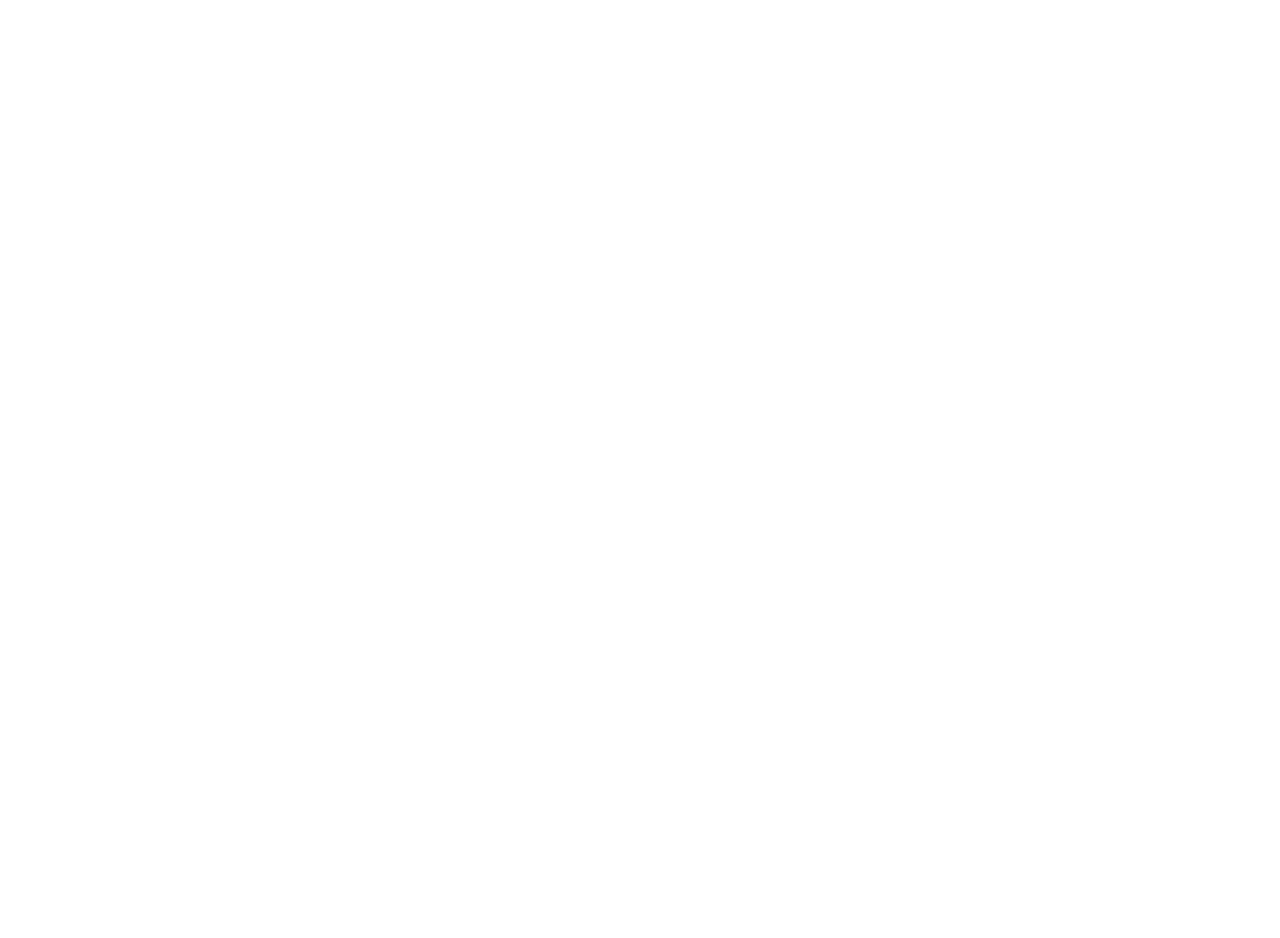
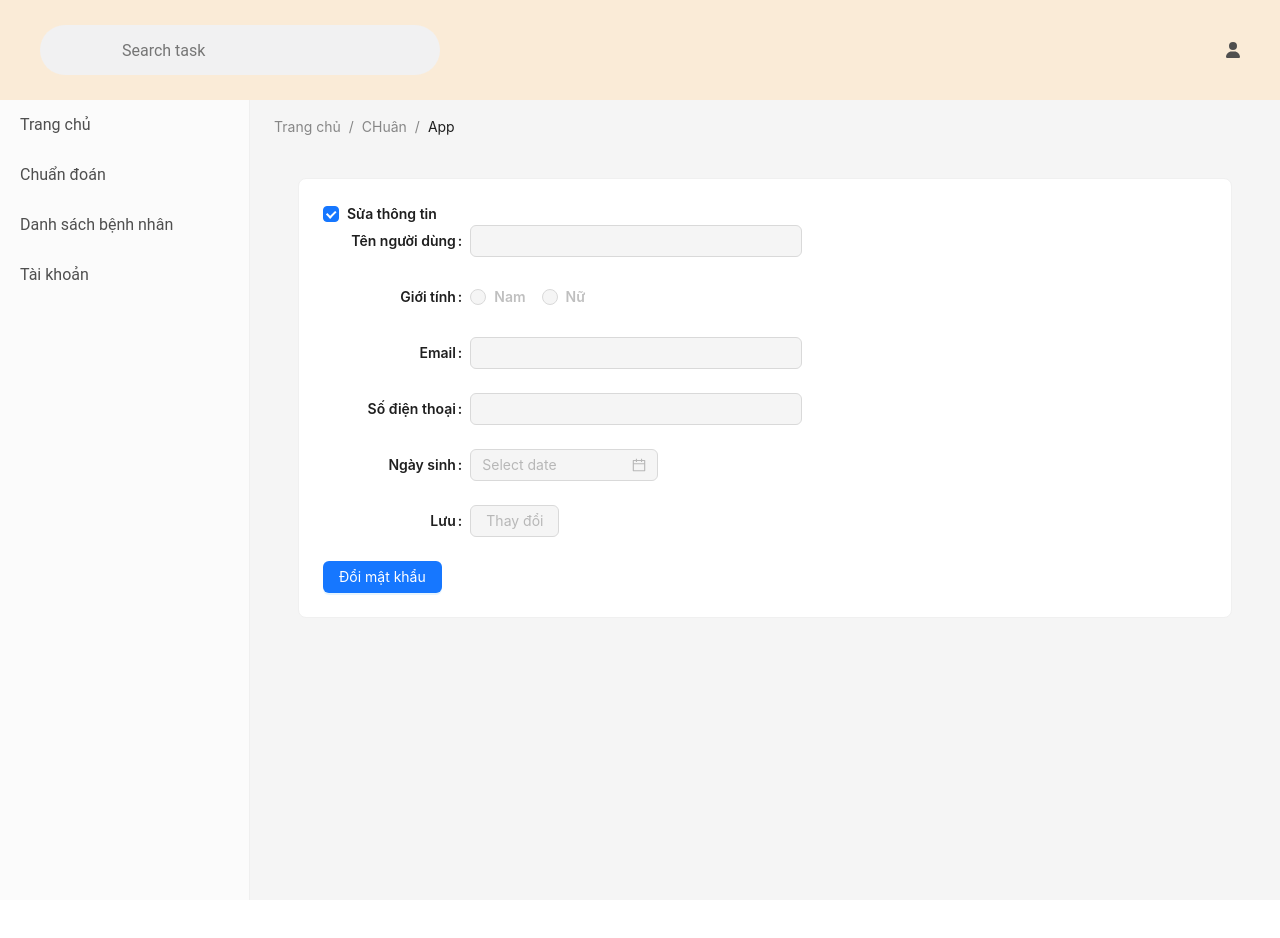
Before and after one commit to trandtung/project_tdtung, a React (Create React App) app: page /account in a window 1280 px wide. Before the commit this address had no page. Shown: the top 938 px of the page. Before the commit the page ends 800 px from the top, so only its background shows below. Built offline with nearby package versions, Linux system fonts and the light colour scheme; sample sign-in values are in the browser's storage.

Commit message:
add account

```diff
--- /dev/null
+++ b/src/layouts/MenuItem/Account/Account.js
@@ -0,0 +1,108 @@
+import { useState } from "react";
+import {
+  Form,
+  Input,
+  Button,
+  Radio,
+  Select,
+  Cascader,
+  DatePicker,
+  InputNumber,
+  TreeSelect,
+  Switch,
+  Checkbox,
+  Upload,
+  Card,
+  Modal,
+} from "antd";
+import { useSelector } from "react-redux";
+import Password from "antd/es/input/Password";
+
+function Account() {
+  const [isModalOpen, setIsModalOpen] = useState(false);
+  const { currentUser } = useSelector((state) => ({
+    currentUser: state.auth?.login?.currentUser.user,
+  }));
+  const [componentDisabled, setComponentDisabled] = useState(true);
+  const onFormLayoutChange = ({ disabled }) => {
+    setComponentDisabled(disabled);
+  };
+  console.log(currentUser);
+  const showModal = () => {
+    setIsModalOpen(true);
+  };
+  const handleOk = () => {
+    setIsModalOpen(false);
+  };
+  const handleCancel = () => {
+    setIsModalOpen(false);
+  };
+  return (
+    <>
+      <Card>
+        <Checkbox
+          checked={componentDisabled}
+          onChange={(e) => setComponentDisabled(e.target.checked)}
+        >
+          Sửa thông tin
+        </Checkbox>
+        <Form
+          labelCol={{ span: 4 }}
+          wrapperCol={{ span: 9 }}
+          layout="horizontal"
+          onValuesChange={onFormLayoutChange}
+          disabled={componentDisabled}
+          initialValues={currentUser}
+        >
+          <Form.Item label="Tên người dùng" name="username">
+            <Input />
+          </Form.Item>
+          <Form.Item label="Giới tính">
+            <Radio.Group>
+              <Radio value="Nam"> Nam </Radio>
+              <Radio value="Nữ"> Nữ </Radio>
+            </Radio.Group>
+          </Form.Item>
+
+          <Form.Item label="Email" name="email">
+            <Input />
+          </Form.Item>
+          <Form.Item label="Số điện thoại" name="phoneNumber">
+            <Input />
+          </Form.Item>
+          <Form.Item label="Ngày sinh">
+            <DatePicker />
+          </Form.Item>
+
+          <Form.Item label="Lưu">
+            <Button type="primary">Thay đổi</Button>
+          </Form.Item>
+        </Form>
+
+        <Button type="primary" onClick={showModal}>
+          Đổi mật khẩu
+        </Button>
+        <Modal
+          open={isModalOpen}
+          closable={false}
+          onOk={handleOk}
+          onCancel={handleCancel}
+        >
+          <Form labelCol={{ span: 8 }} wrapperCol={{ span: 14 }}>
+            <Form.Item label="Mật khẩu cũ" name="password">
+              <Input type="password" />
+            </Form.Item>
+            <Form.Item label="Mặt khẩu mới" name="confỉmPassword">
+              <Input type="password" />
+            </Form.Item>
+            <Form.Item label="Xác nhận mật khẩu" name="confỉmPassword">
+              <Input type="password" />
+            </Form.Item>
+          </Form>
+        </Modal>
+      </Card>
+    </>
+  );
+}
+
+export default Account;
--- a/src/routes/AuthorizedRoutes.js
+++ b/src/routes/AuthorizedRoutes.js
@@ -1,6 +1,7 @@
 import Home from "../pages/Home/Home";
 import Predict from "../layouts/MenuItem/Predict/Predict";
 import ClientTable from "../layouts/MenuItem/ClientTable/ClientTable";
+import Account from "../layouts/MenuItem/Account/Account";
 import { Route, Routes } from "react-router-dom";
 
 function AuthorizedRoutes({ isAuthenticated = true }) {
@@ -11,6 +12,7 @@
         <Route path="/predict" element={<Predict />} />
         <Route path="/clients" element={<ClientTable />} />
         <Route path="/clients/:id" element={<ClientTable />} />
+        <Route path="/account" element={<Account/>} />
         {/* <Route path="*" element={<div>error</div>} /> */}
       </Route>
       {/* <Route path="*" element={<div>error</div>} /> */}
```
